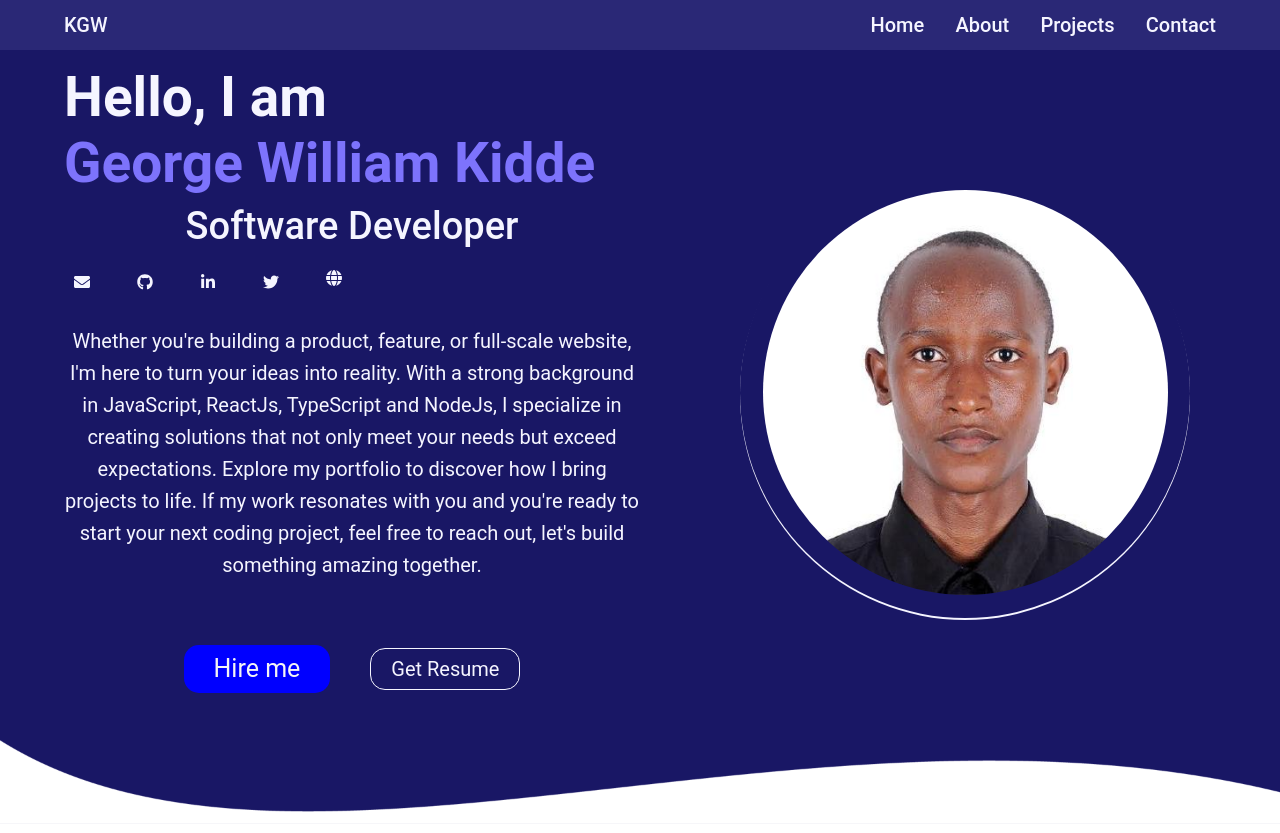
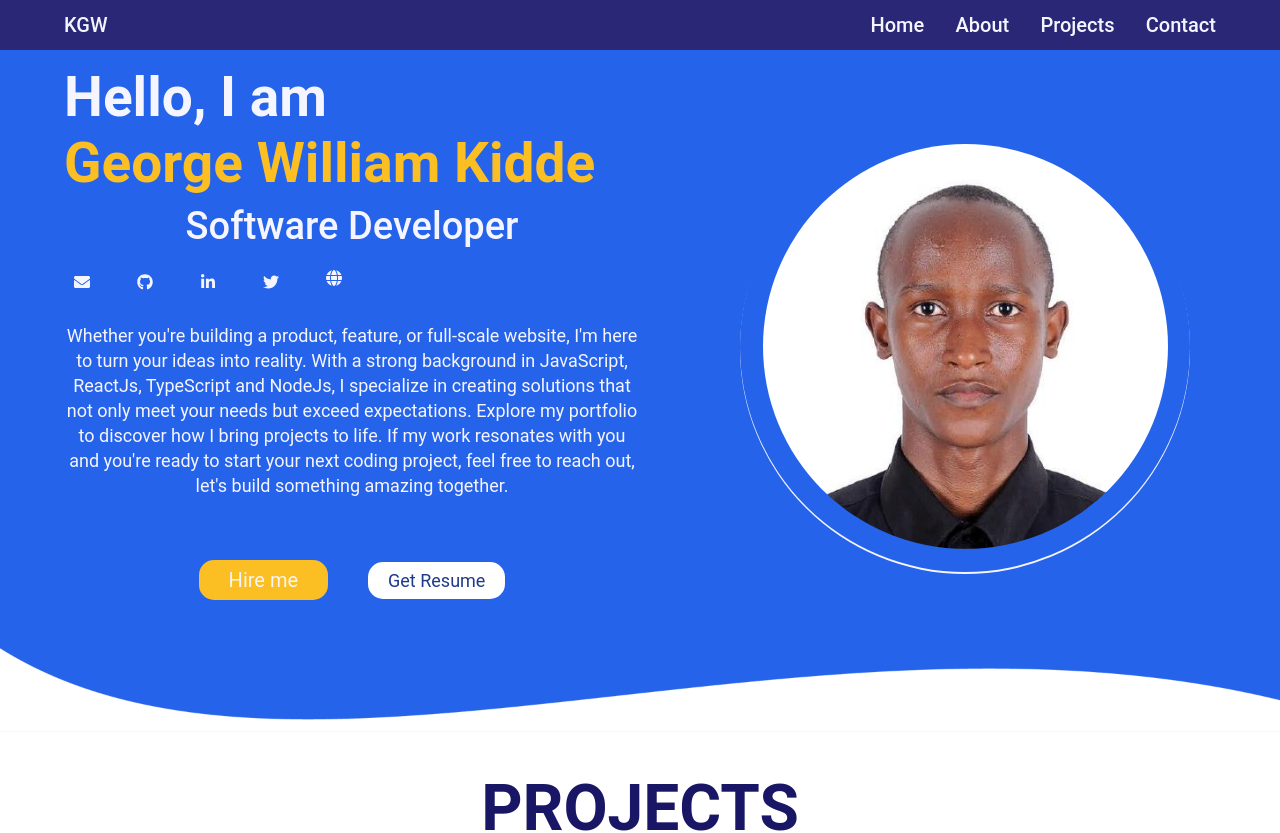
Before and after one commit to kidde60/portifolio, a React (Create React App) app: page / in a window 1280 px wide. Shown: the top 833 px of the page. Built offline with nearby package versions, Linux system fonts and the light colour scheme.

Commit message:
Style home

```diff
--- a/src/Home/Home.css
+++ b/src/Home/Home.css
@@ -1,7 +1,7 @@
 .home-container {
   display: flex;
   padding: 5% 0 8%;
-  background-color: #191765;
+  background-color: #2563eb;
   background-image: url(./shape-bg.png);
   background-position: bottom;
   background-repeat: no-repeat;
@@ -21,7 +21,7 @@
 }
 
 .span {
-  color: #7d73fc;
+  color: #fbbf24;
 }
 
 .home h2 {
@@ -35,14 +35,13 @@
   justify-content: space-between;
   width: 50%;
   padding: 2% 10px;
-  background: #191765;
+  /* background: #191765; */
 }
 
 .paragraph {
-  font-size: 20px;
-  padding: 20px 0;
-  font-weight: 400;
-  line-height: 32px;
+  font-size: 18px;
+  padding: 18px 0;
+  line-height: 25px;
   text-align: center;
 }
 
@@ -81,29 +80,33 @@
 }
 
 .hire-btn {
-  border: 1px solid #f5f5ff;
+  /* border: 1px solid #FBBF24; */
+  border: none;
   padding: 5px 20px;
-  font-size: 20px;
+  color: #1e3a8a;
+  font-size: 18px;
   border-radius: 15px;
-  background-color: #191765;
+  background-color: #fff;
   cursor: pointer;
 }
 
 .hire-btn:hover {
   border: 1px solid #00f;
+  background: #3b82f6;
+  color: #fff;
 }
 
 .hire {
-  background: #00f;
+  background: #fbbf24;
   color: whitesmoke;
   padding: 5px 30px;
   border: none;
-  font-size: 25px;
+  font-size: 20px;
   border-radius: 15px;
 }
 
 .hire:hover {
-  background-color: #191765;
+  background-color: #fcd34d;
   color: #f5f5ff;
   border: 1px solid #f5f5ff;
 }
```
